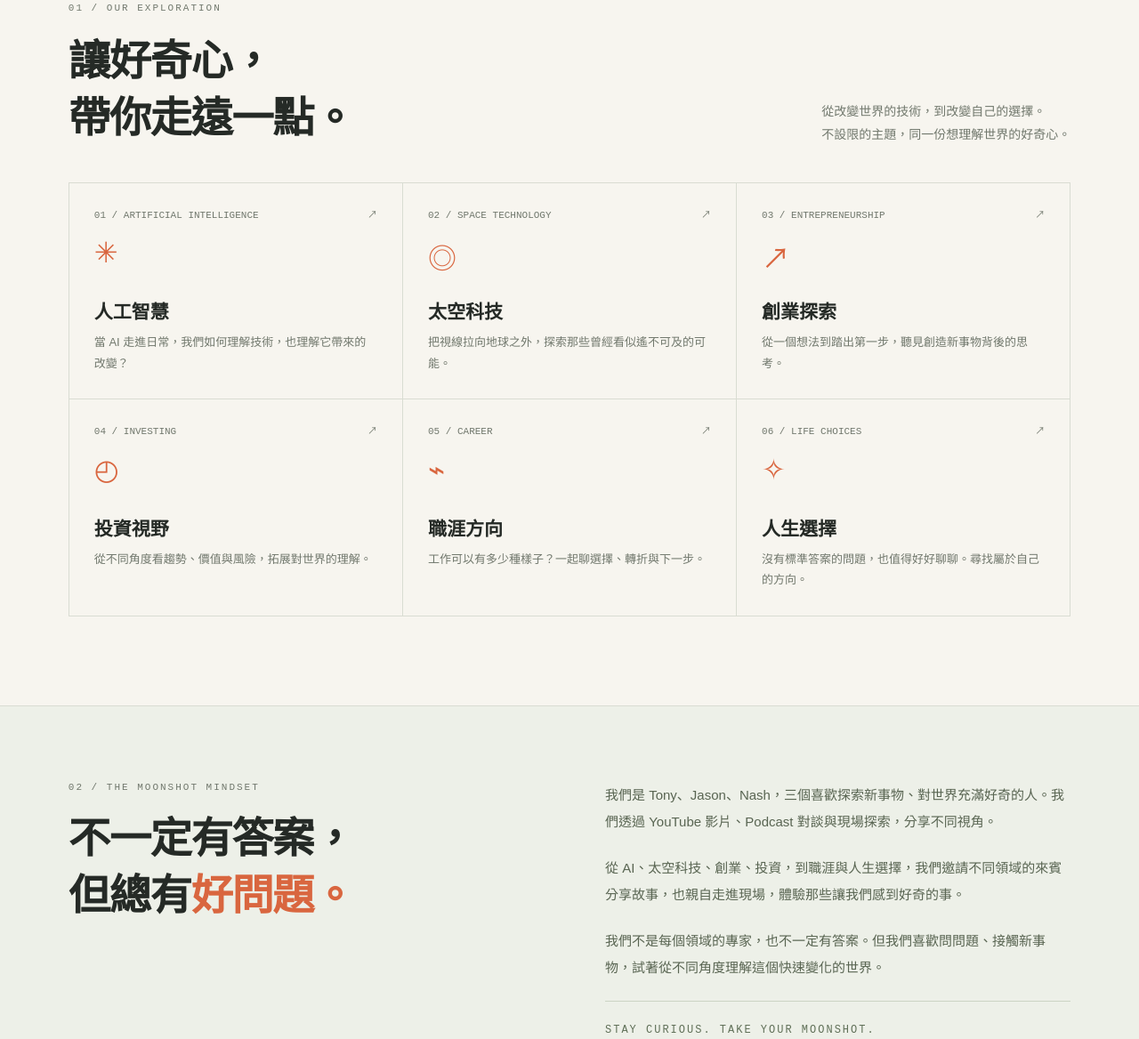
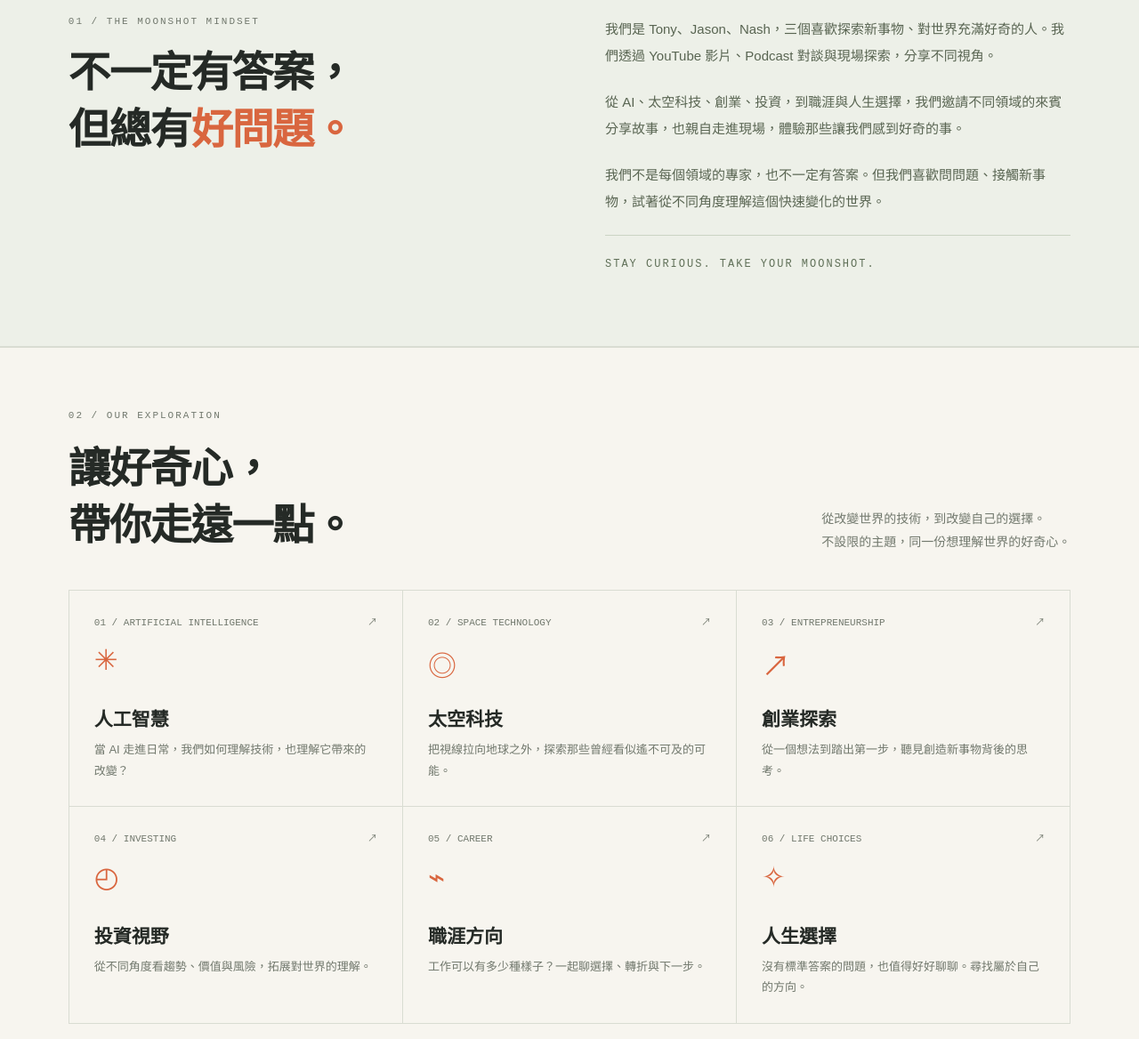
Before and after one commit to SuBoYu/moonshot-website, a website: page src/index.html in a window 1280 px wide. Shown: the part 937-2105 px from the top of the page at 89% size. Drawn offline with Linux system fonts and the light colour scheme; files that its build step writes are made by us from their sources; files whose address does not match are found by name.

Commit message:
Align homepage section order with About and Topics navigation

```diff
--- a/src/index.html
+++ b/src/index.html
@@ -21,14 +21,15 @@
 <header><div class="wrap nav"><a class="logo" href="#home" aria-label="Moonshot 射月計畫首頁">moonshot<span>射月計畫</span></a><button class="menu" aria-expanded="false" aria-controls="navigation" aria-label="開啟選單">選單 ☰</button><nav class="navlinks" id="navigation" aria-label="主要導覽"><a href="#episodes">最新企劃</a><a href="#about">關於我們</a><a href="#topics">探索主題</a><a href="#hosts">三位主持人</a><a href="launches/">發射任務</a><a href="#contact">聯絡我們</a><a class="navcta" href="#listen">觀看與收聽 ↗</a></nav><button class="theme-toggle" type="button" data-theme-toggle aria-label="切換至深色風格" aria-pressed="false" title="切換至深色風格"><span data-theme-icon aria-hidden="true">☾</span></button></div></header>
 <main id="main"><section class="ph-hero" id="home"><div class="ph-hero-image" role="img" aria-label="像素月球、火箭與星空的原創太空概念插畫"></div><div class="wrap"><div class="ph-hero-top ph-mono"><span><i class="ph-status-dot"></i>CURIOSITY IS ONLINE</span><span class="ph-right">MOONSHOT EXPLORATION CLUB / 地球出發</span></div><div class="ph-hero-copy ph-reveal"><div class="ph-hero-label ph-mono">[ PRESS PLAY. GO FURTHER. ]</div><h1>好奇心，<br><span>沒有邊界。</span><i class="ph-cursor" aria-hidden="true"></i></h1><p><strong>保持好奇，探索未知。<br>每個人都可以有自己的 Moonshot。</strong><br>和 Tony、Jason、Nash 一起，<br>從一個好問題，走進下一個未知。</p><div class="ph-buttons"><a class="ph-button ph-primary" href="#episodes">探索下一集 <span>↗</span></a><a class="ph-button" href="#listen">觀看與收聽 <span>▶</span></a></div></div><div class="ph-hero-footer ph-mono"><a href="#episodes">↓ SCROLL TO EXPLORE<small>下一趟探索：親眼看一次火箭。</small></a><span class="ph-right">NO FINAL ANSWERS.<br>JUST BETTER QUESTIONS.</span></div></div><div class="ph-crosshair" aria-hidden="true"></div></section><div class="hybrid-bridge"><div class="wrap"><span>保持好奇 <i>✳</i> 探索未知</span><span>GOOD QUESTIONS. NEW POSSIBILITIES.</span><span>MOONSHOT / 射月計畫</span></div></div>
 <!-- LATEST_EPISODES -->
-<section id="topics" class="section wrap"><div class="section-head"><div><div class="kicker">01 / OUR EXPLORATION</div><h2>讓好奇心，<br>帶你走遠一點。</h2></div><p>從改變世界的技術，到改變自己的選擇。<br>不設限的主題，同一份想理解世界的好奇心。</p></div><div class="topic-grid">
+<section class="about" id="about"><div class="wrap about-grid"><div><div class="kicker">01 / THE MOONSHOT MINDSET</div><h2>不一定有答案，<br>但總有<em>好問題。</em></h2></div><div><p>我們是 Tony、Jason、Nash，三個喜歡探索新事物、對世界充滿好奇的人。我們透過 YouTube 影片、Podcast 對談與現場探索，分享不同視角。</p><p>從 AI、太空科技、創業、投資，到職涯與人生選擇，我們邀請不同領域的來賓分享故事，也親自走進現場，體驗那些讓我們感到好奇的事。</p><p>我們不是每個領域的專家，也不一定有答案。但我們喜歡問問題、接觸新事物，試著從不同角度理解這個快速變化的世界。</p><div class="signature">STAY CURIOUS. TAKE YOUR MOONSHOT.</div></div></div></section>
+<section id="topics" class="section wrap"><div class="section-head"><div><div class="kicker">02 / OUR EXPLORATION</div><h2>讓好奇心，<br>帶你走遠一點。</h2></div><p>從改變世界的技術，到改變自己的選擇。<br>不設限的主題，同一份想理解世界的好奇心。</p></div><div class="topic-grid">
 <article class="topic"><div class="topic-top"><span>01 / ARTIFICIAL INTELLIGENCE</span><span>↗</span></div><div class="topic-icon">✳</div><h3>人工智慧</h3><p>當 AI 走進日常，我們如何理解技術，也理解它帶來的改變？</p></article>
 <article class="topic"><div class="topic-top"><span>02 / SPACE TECHNOLOGY</span><span>↗</span></div><div class="topic-icon">◎</div><h3>太空科技</h3><p>把視線拉向地球之外，探索那些曾經看似遙不可及的可能。</p></article>
 <article class="topic"><div class="topic-top"><span>03 / ENTREPRENEURSHIP</span><span>↗</span></div><div class="topic-icon">↗</div><h3>創業探索</h3><p>從一個想法到踏出第一步，聽見創造新事物背後的思考。</p></article>
 <article class="topic"><div class="topic-top"><span>04 / INVESTING</span><span>↗</span></div><div class="topic-icon">◴</div><h3>投資視野</h3><p>從不同角度看趨勢、價值與風險，拓展對世界的理解。</p></article>
 <article class="topic"><div class="topic-top"><span>05 / CAREER</span><span>↗</span></div><div class="topic-icon">⌁</div><h3>職涯方向</h3><p>工作可以有多少種樣子？一起聊選擇、轉折與下一步。</p></article>
 <article class="topic"><div class="topic-top"><span>06 / LIFE CHOICES</span><span>↗</span></div><div class="topic-icon">✧</div><h3>人生選擇</h3><p>沒有標準答案的問題，也值得好好聊聊。尋找屬於自己的方向。</p></article></div></section>
-<section class="about" id="about"><div class="wrap about-grid"><div><div class="kicker">02 / THE MOONSHOT MINDSET</div><h2>不一定有答案，<br>但總有<em>好問題。</em></h2></div><div><p>我們是 Tony、Jason、Nash，三個喜歡探索新事物、對世界充滿好奇的人。我們透過 YouTube 影片、Podcast 對談與現場探索，分享不同視角。</p><p>從 AI、太空科技、創業、投資，到職涯與人生選擇，我們邀請不同領域的來賓分享故事，也親自走進現場，體驗那些讓我們感到好奇的事。</p><p>我們不是每個領域的專家，也不一定有答案。但我們喜歡問問題、接觸新事物，試著從不同角度理解這個快速變化的世界。</p><div class="signature">STAY CURIOUS. TAKE YOUR MOONSHOT.</div></div></div></section>
+
 <section class="section wrap" id="hosts"><div class="section-head"><div><div class="kicker">03 / YOUR FELLOW EXPLORERS</div><h2>三個人，一起好奇。</h2></div><p>不同的提問，交會成同一場探索。<br>認識陪你一起走進未知的三個聲音。</p></div><div class="hosts"><article class="host"><small>MOONSHOT / HOST 01</small><div class="host-visual" aria-hidden="true"><span class="initial">T</span></div><h3>Tony</h3></article><article class="host"><small>MOONSHOT / HOST 02</small><div class="host-visual" aria-hidden="true"><span class="initial">J</span></div><h3>Jason</h3></article><article class="host"><small>MOONSHOT / HOST 03</small><div class="host-visual" aria-hidden="true"><span class="initial">N</span></div><h3>Nash</h3></article></div><p class="hosts-note">如果你也對新事物充滿好奇，或正在尋找自己的下一個方向，歡迎加入 Moonshot，和我們一起探索更多可能。</p></section>
 <section class="listen wrap" id="listen"><div class="section-head"><div><div class="kicker">04 / TUNE INTO CURIOSITY</div><h2>你的下一次探索，<br>從這裡開始。</h2></div><p>戴上耳機，或打開畫面。<br>選擇你習慣的平台，和我們一起出發。</p></div><div class="platforms" id="platforms"></div><div class="socialline">探索之外，日常也見。追蹤 <a href="https://www.instagram.com/moonshot_podcast/" target="_blank" rel="noopener noreferrer">Instagram ↗</a>，也分享給身邊充滿好奇心的朋友。</div></section>
 <section class="contact" id="contact"><div class="wrap contact-grid"><div><div class="kicker" style="color:var(--ink)">05 / MAKE CONTACT</div><h2>有個想法？我們想聽。</h2><p>合作邀約 · 來賓推薦 · 主題投稿<br>讓下一場對話，從你的好奇心開始。</p></div><a class="btn" href="mailto:moonshotpdct@gmail.com">moonshotpdct@gmail.com <span>↗</span></a></div></section></main><footer class="wrap"><div class="foot"><a class="logo" href="#home">MOONSHOT <span style="display:inline;font-size:10px;letter-spacing:1px;margin-left:8px">射月計畫</span></a><span>保持好奇，探索未知。</span><a href="#home">回到頂端 ↑</a></div></footer>
```
